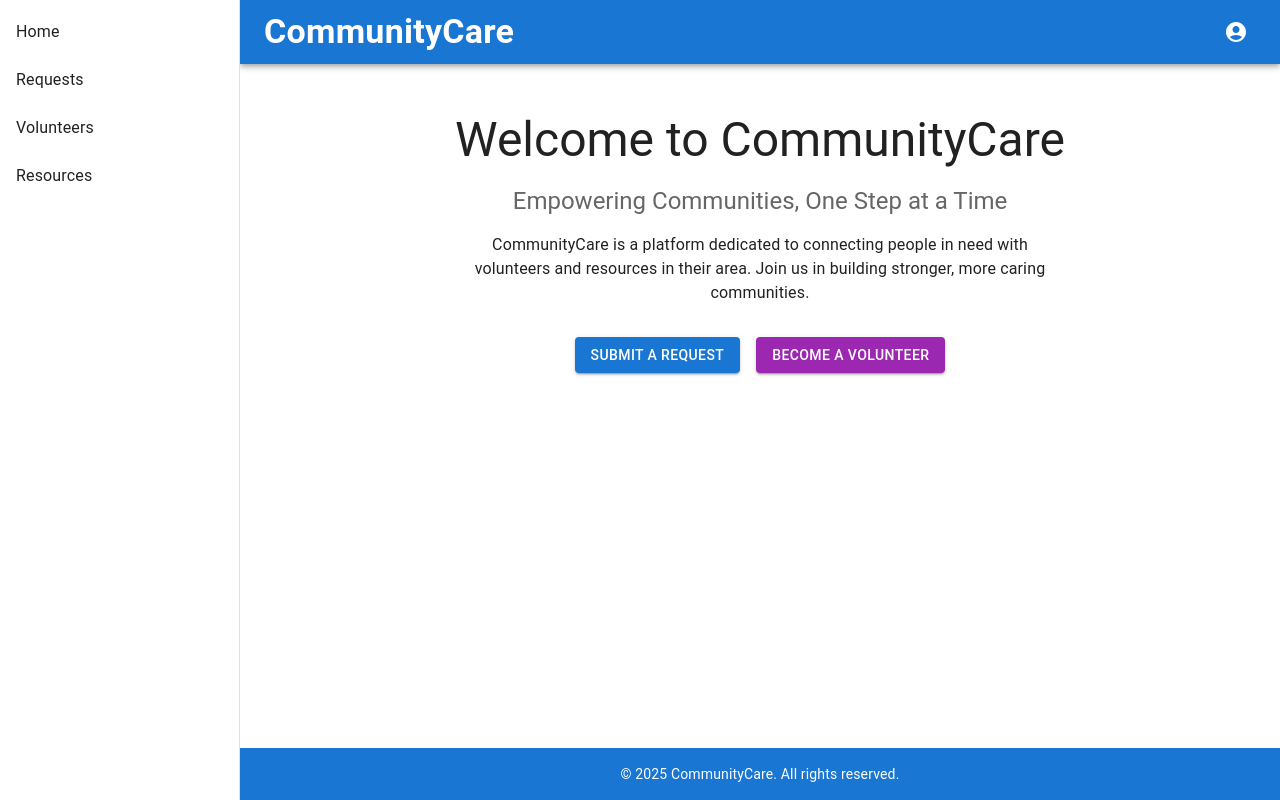
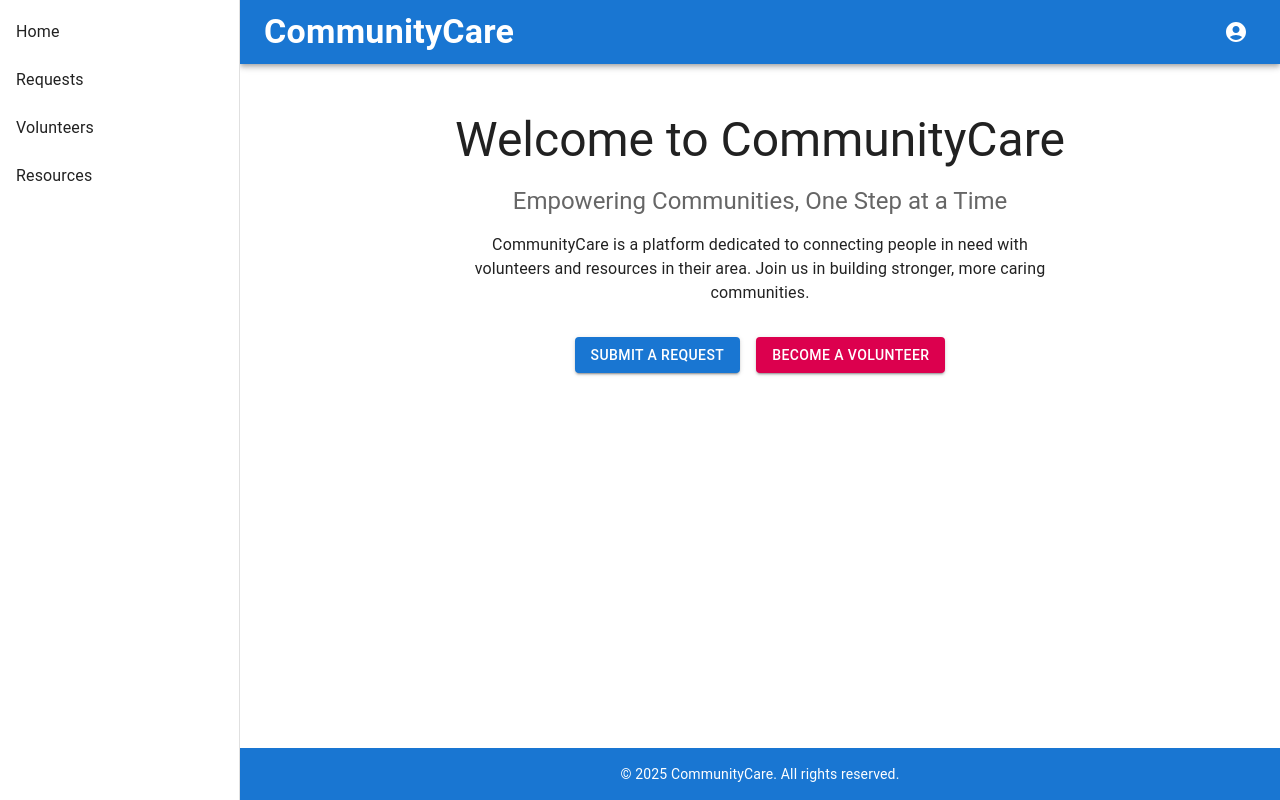
Before and after one commit to Beulah-Priscilla/Community-Care, a React (Vite) app: page / in a window 1280 px wide. Built offline with nearby package versions, Linux system fonts and the light colour scheme.

Commit message:
Enhanced theme.ts

```diff
--- a/src/theme.ts
+++ b/src/theme.ts
@@ -5,6 +5,9 @@ const theme = createTheme({
     primary: {
       main: '#1976d2',
     },
+    secondary: {
+      main: '#dc004e',
+    }
   },
   typography: {
     h4: {
```
